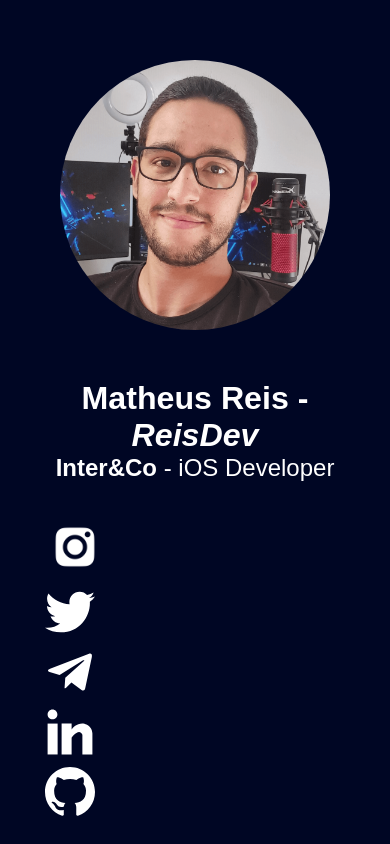
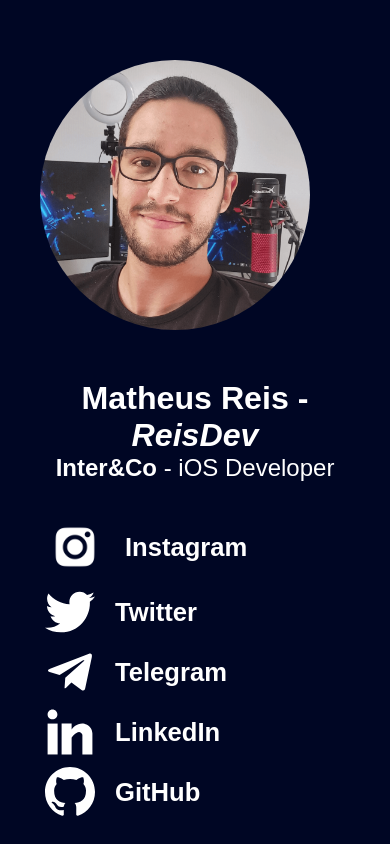
Before and after one commit to reisdev/portfolio, a React (Create React App) app: page /#/ in a window 390 px wide. Shown: the top 844 px of the page. Built offline with nearby package versions, Linux system fonts and the light colour scheme; no server answers; a web font is replaced by a local one.

Commit message:
[fix] (social): Fixing social shortcuts style on mobile

```diff
--- a/src/pages/home/Home.module.css
+++ b/src/pages/home/Home.module.css
@@ -24,7 +24,6 @@
   color: white;
   display: flex;
   flex-direction: row;
-  align-items: center;
   justify-content: space-between;
   padding: 20px;
 }
@@ -44,7 +43,6 @@
   display: flex;
   flex-direction: column;
   justify-content: space-evenly;
-  height: 100%;
   margin-right: 80px;
 }
 
@@ -199,7 +197,7 @@
 
   .shortcut {
     padding: 0px;
-    flex-direction: row;
+    flex-direction: column;
     flex-wrap: wrap;
   }
 
--- a/src/pages/home/index.tsx
+++ b/src/pages/home/index.tsx
@@ -106,6 +106,7 @@
                       height={network.height || 50}
                       alt={network.title + " logo"}
                     />
+                    <span>{network.title}</span>
                   </a>
                 </li>
               ))}
```
